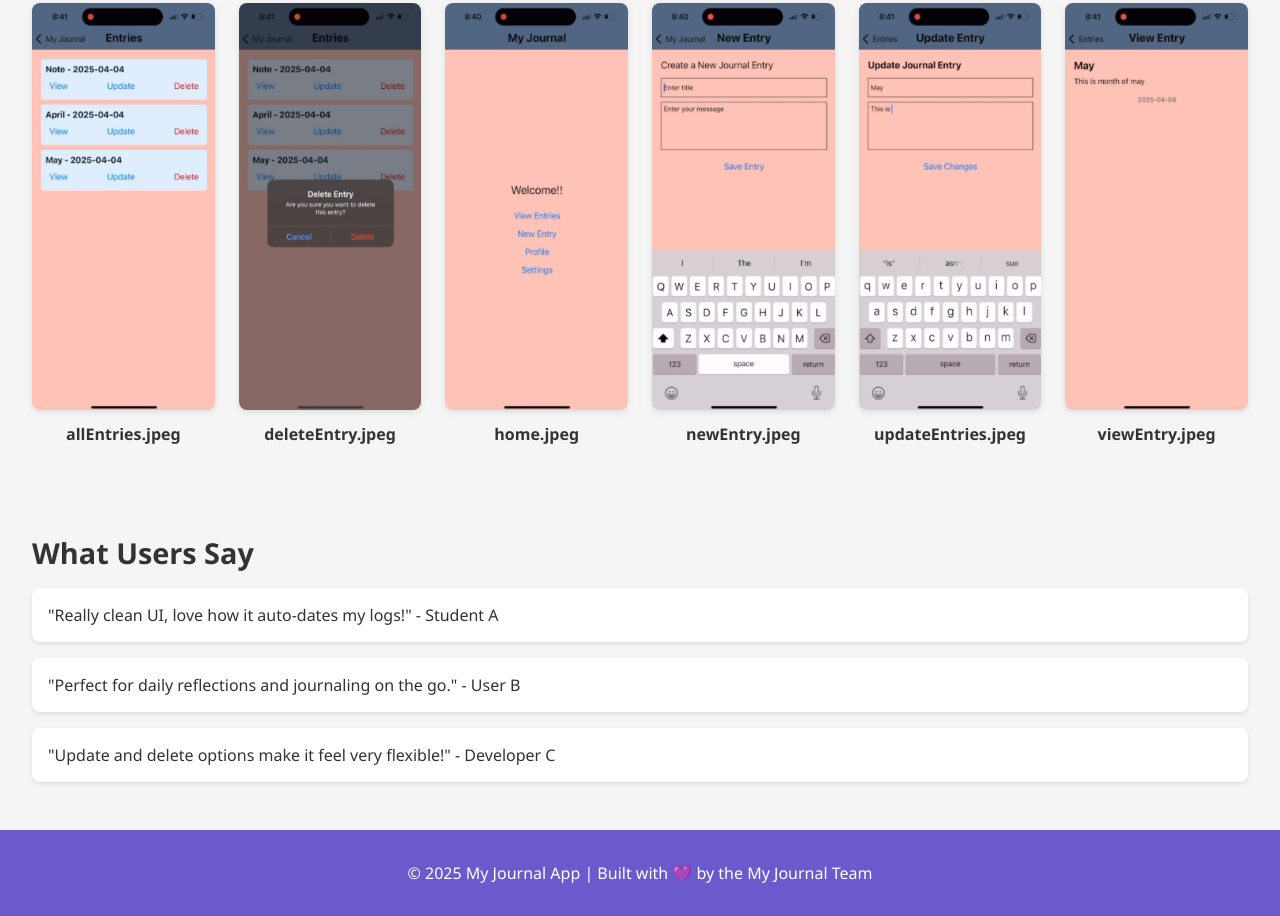
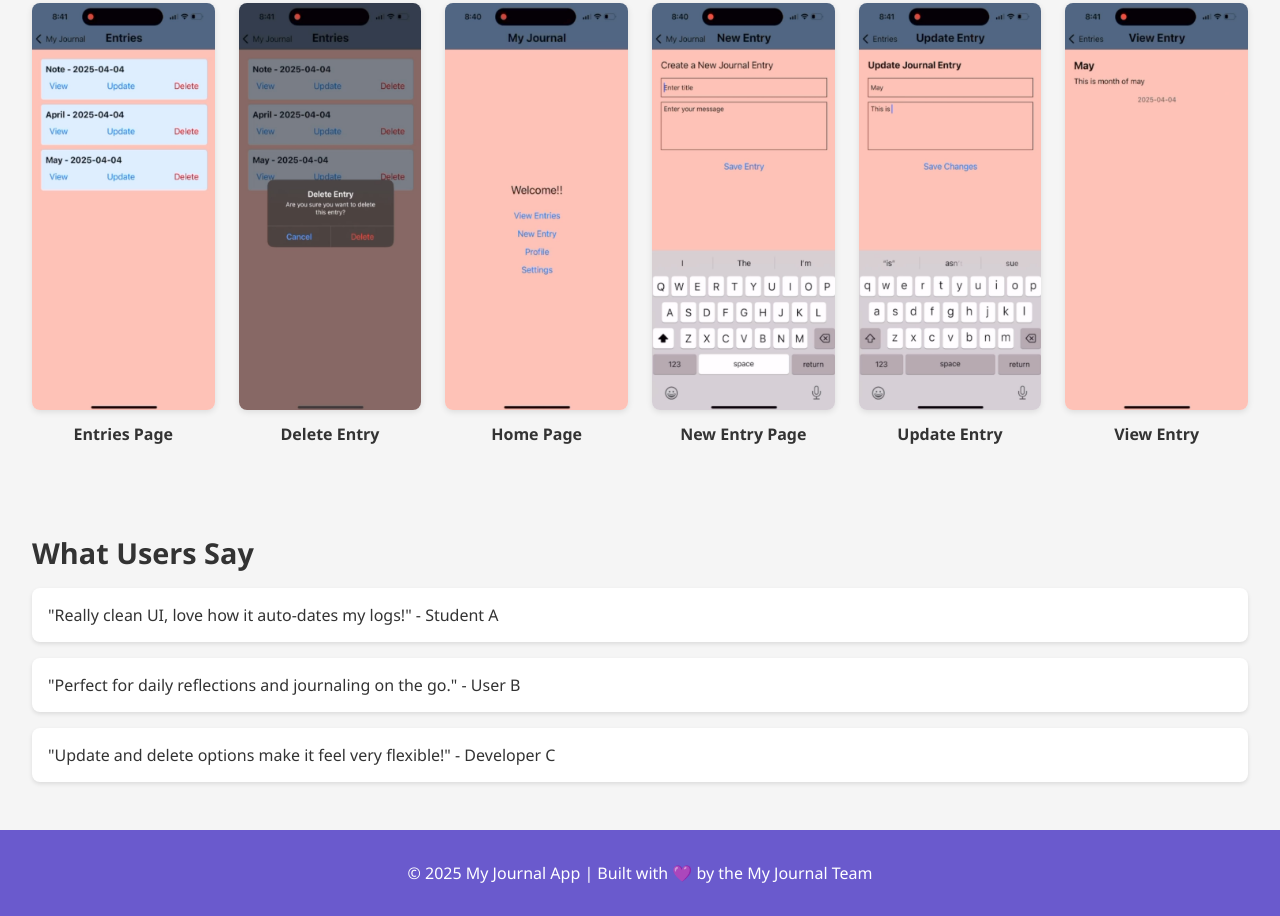
Before and after one commit to milanjob755/MDEV-mobileAppPortfolio, a plain HTML site: page index.html in a window 1280 px wide. Shown: the part 1102-2018 px from the top of the page. Drawn offline with Linux system fonts and the light colour scheme.

Commit message:
Update index.html

```diff
--- a/index.html
+++ b/index.html
@@ -178,32 +178,32 @@
     </div>
   </section>
 
-  <section id="screenshots" class="screenshots">
+  <section class="screenshots">
     <h2>App Screenshots</h2>
     <div class="screenshot-grid">
       <div class="screenshot-item">
         <img src="allEntries.jpeg" alt="All Entries Screenshot">
-        <div class="screenshot-caption">allEntries.jpeg</div>
+        <div class="screenshot-caption">Entries Page</div>
       </div>
       <div class="screenshot-item">
         <img src="deleteEntry.jpeg" alt="Delete Entry Screenshot">
-        <div class="screenshot-caption">deleteEntry.jpeg</div>
+        <div class="screenshot-caption">Delete Entry</div>
       </div>
       <div class="screenshot-item">
         <img src="home.jpeg" alt="Home Screen Screenshot">
-        <div class="screenshot-caption">home.jpeg</div>
+        <div class="screenshot-caption">Home Page</div>
       </div>
       <div class="screenshot-item">
         <img src="newEntry.jpeg" alt="New Entry Screenshot">
-        <div class="screenshot-caption">newEntry.jpeg</div>
+        <div class="screenshot-caption">New Entry Page</div>
       </div>
       <div class="screenshot-item">
         <img src="updateEntries.jpeg" alt="Update Entry Screenshot">
-        <div class="screenshot-caption">updateEntries.jpeg</div>
+        <div class="screenshot-caption">Update Entry</div>
       </div>
       <div class="screenshot-item">
         <img src="viewEntry.jpeg" alt="View Entry Screenshot">
-        <div class="screenshot-caption">viewEntry.jpeg</div>
+        <div class="screenshot-caption">View Entry</div>
       </div>
     </div>
   </section>
```
